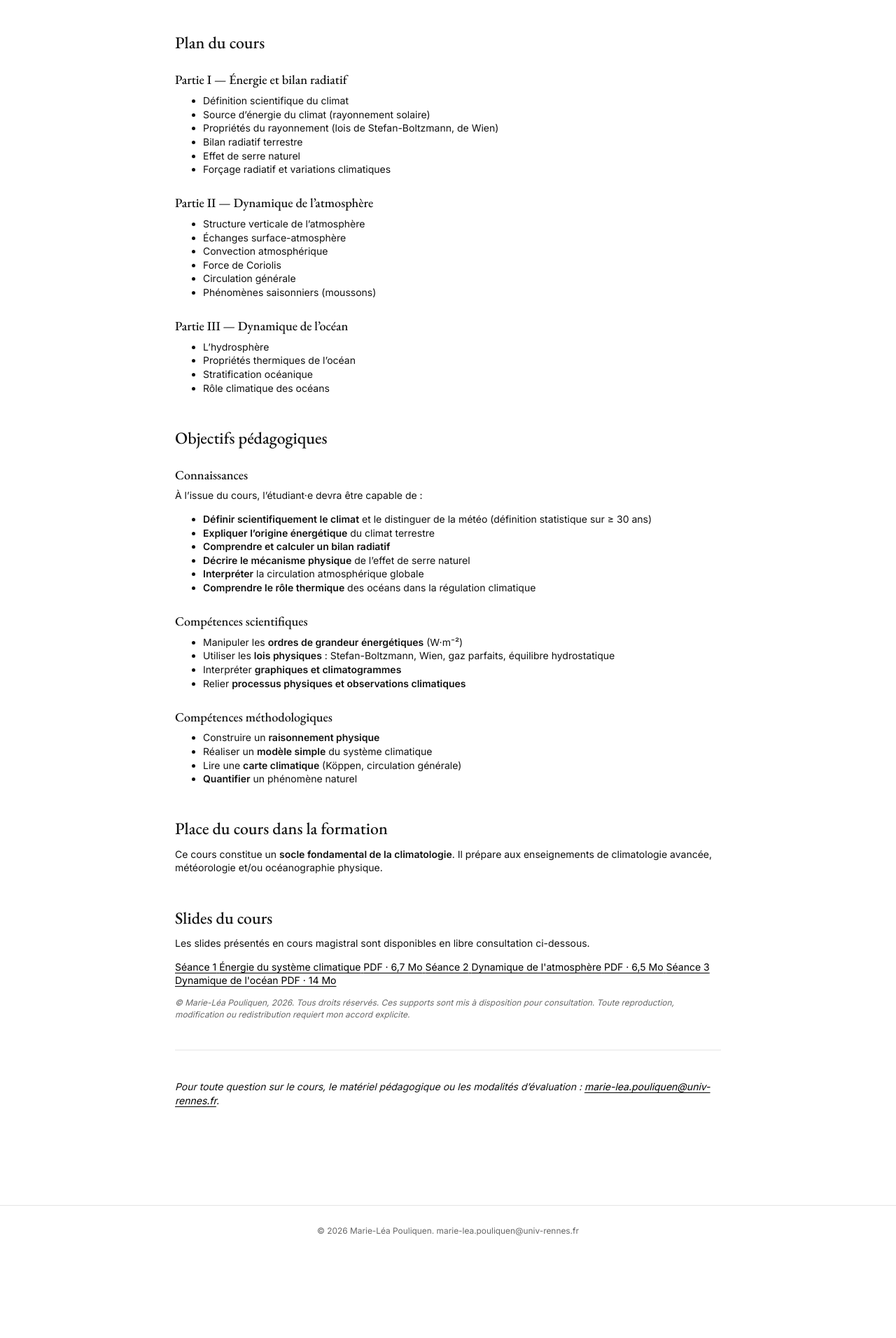
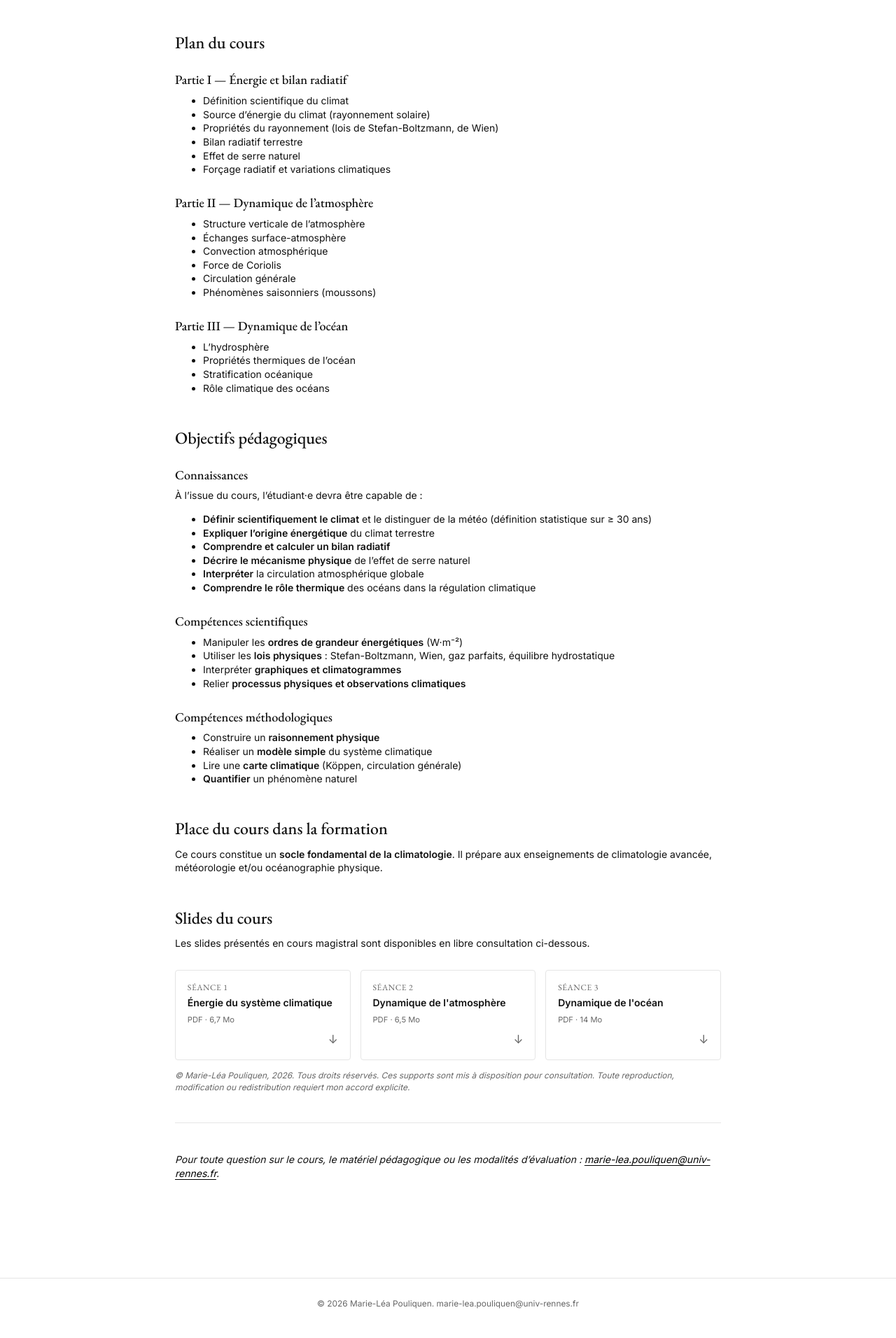
Before and after one commit to marieleapouliquen/marieleapouliquen.github.io, a Jekyll site: the page built from _pages/cours-climat-rennes.md, in a window 1280 px wide. Shown: the part 704-2616 px from the top of the page at 70% size. Built offline with Jekyll 4.4.1, drawn with Linux system fonts in a browser that asks for light colours; before the commit the page ends 2512 px from its top, so only the background shows below that.

Commit message:
Update main.css

```diff
--- a/assets/css/main.css
+++ b/assets/css/main.css
@@ -774,3 +774,71 @@ body.page-cv .container { max-width: 1280px; }
 .external-link:hover {
   opacity: 0.6;
 }
+
+
+
+/* ---------- CARTES DE TÉLÉCHARGEMENT (slides cours) ---------- */
+.course-downloads {
+  display: grid;
+  grid-template-columns: repeat(3, 1fr);
+  gap: 1rem;
+  margin: 2rem 0 1rem 0;
+}
+
+.download-card {
+  display: flex;
+  flex-direction: column;
+  padding: 1.2rem;
+  border: 1px solid var(--color-border);
+  border-radius: 4px;
+  background: var(--color-bg);
+  text-decoration: none;
+  color: var(--color-text);
+  transition: all 0.15s ease;
+}
+
+.download-card:hover {
+  border-color: var(--color-text);
+  transform: translateY(-2px);
+  box-shadow: 0 4px 12px rgba(0, 0, 0, 0.05);
+}
+
+.download-card .download-num {
+  font-family: var(--font-serif);
+  font-size: 0.85rem;
+  color: var(--color-muted);
+  margin-bottom: 0.3rem;
+  text-transform: uppercase;
+  letter-spacing: 0.05em;
+}
+
+.download-card .download-title {
+  font-weight: 600;
+  margin-bottom: 0.5rem;
+  font-size: 1rem;
+  line-height: 1.3;
+}
+
+.download-card .download-meta {
+  font-size: 0.8rem;
+  color: var(--color-muted);
+  margin-top: auto;
+}
+
+.download-card::after {
+  content: "↓";
+  font-size: 1.2rem;
+  margin-top: 0.6rem;
+  color: var(--color-muted);
+  align-self: flex-end;
+}
+
+.download-card:hover::after {
+  color: var(--color-text);
+}
+
+@media (max-width: 700px) {
+  .course-downloads {
+    grid-template-columns: 1fr;
+  }
+}
```
